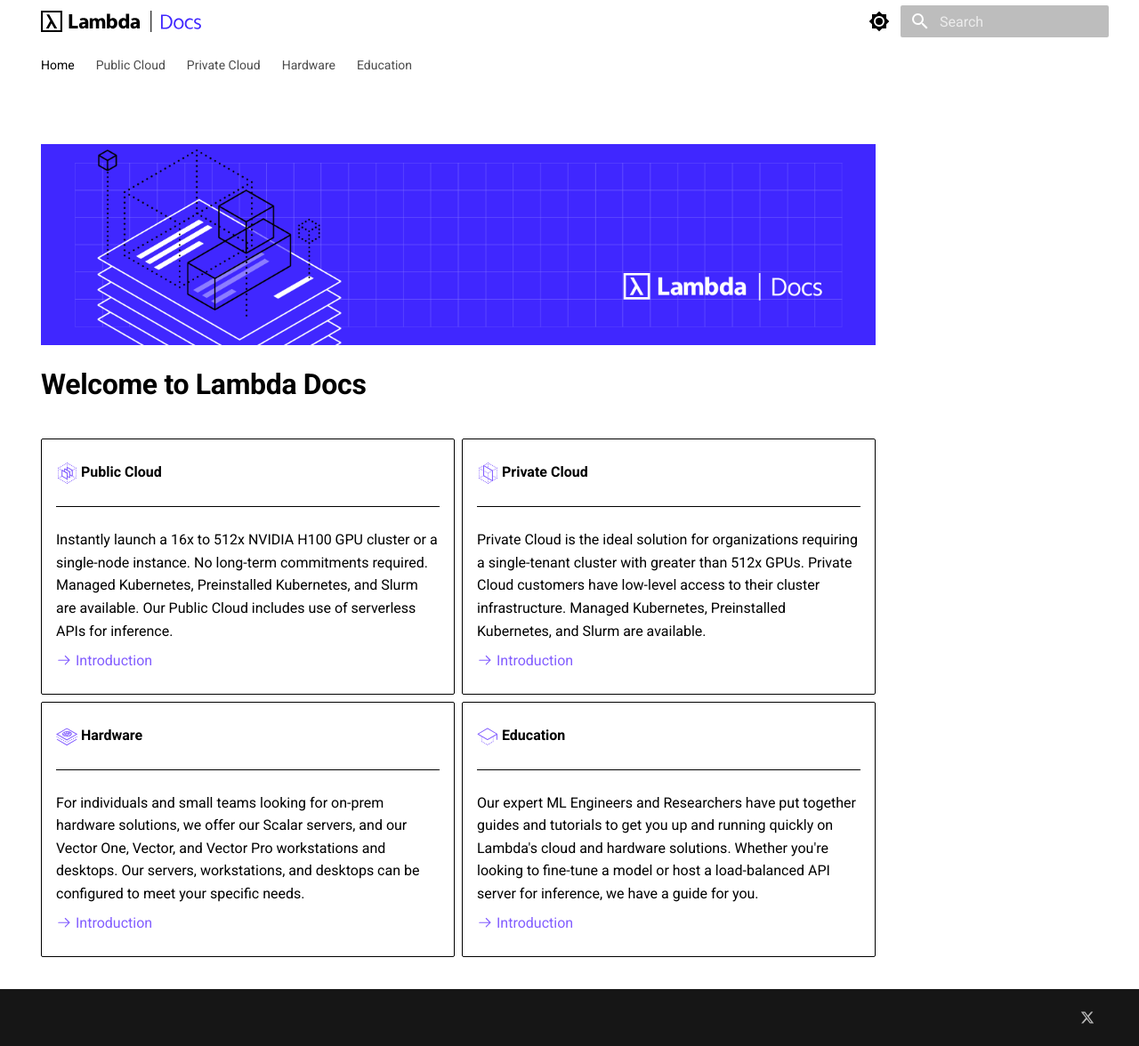
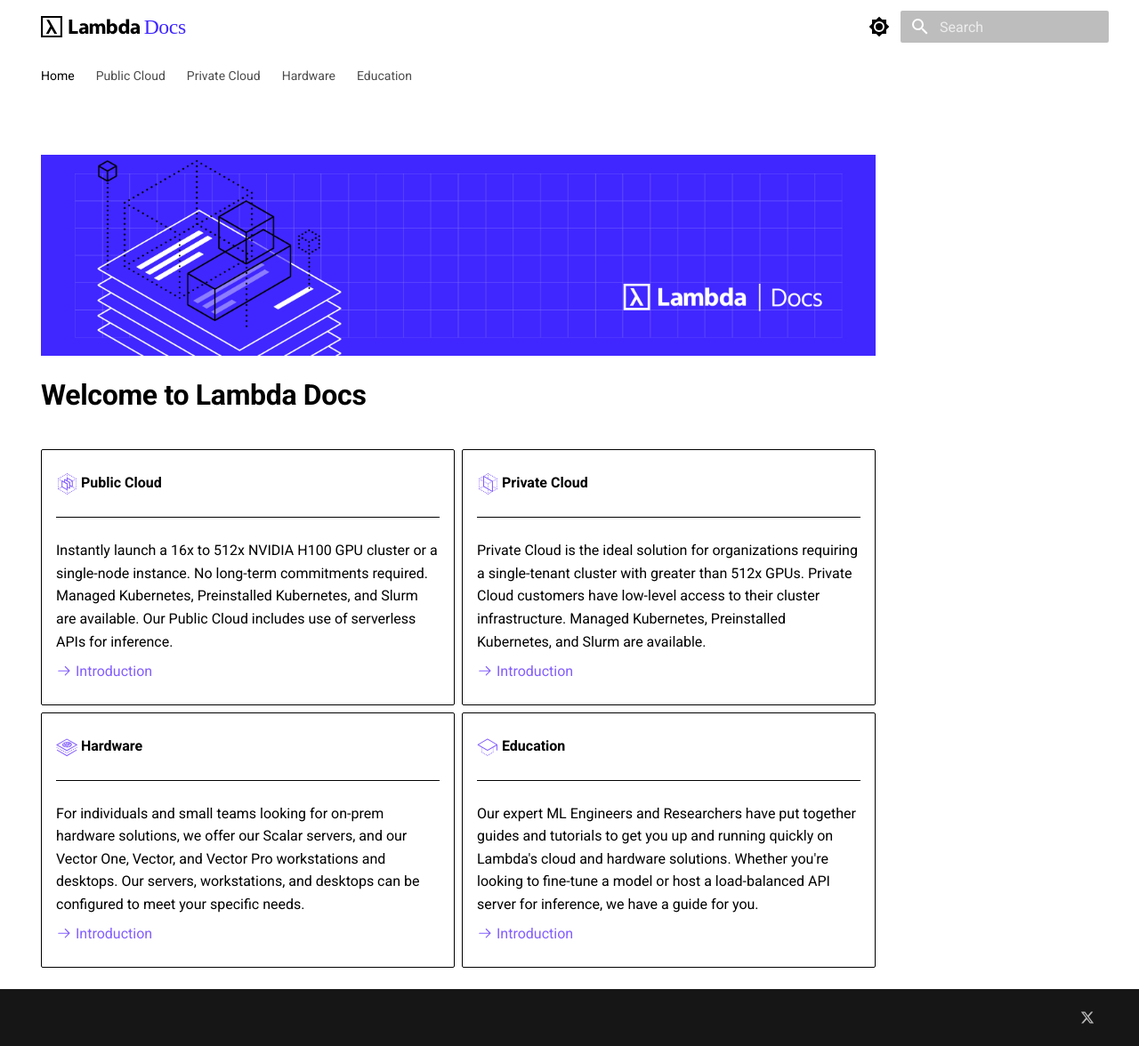
Before and after one commit to cbrownstein-lambda/lambda-docs-mkdocs, an MkDocs documentation site: the page built from docs/index.md, in a window 1280 px wide and 1176 px high. Shown: the whole window at 89% size. Built offline with MkDocs 1.6.1 and Material for MkDocs 9.7.7, drawn with Linux system fonts in a browser that asks for light colours; a script that is not in the unit is left out.

Commit message:
Flesh out dark mode. Make things look better on mobile.

```diff
--- a/docs/assets/css/extra.css
+++ b/docs/assets/css/extra.css
@@ -14,8 +14,22 @@
     --md-default-fg-color--lightest: #000000;
     --md-primary-fg-color: #825DFF;
     --md-typeset-color: #000000;
+
+    .md-header__inner .md-logo img,
+    .md-nav--primary .md-nav__title .md-logo img {
+        visibility: hidden;
+    }
+    .md-header__inner .md-logo,
+    .md-nav--primary .md-nav__title .md-logo {
+        background-image: url('../images/lambda/lambda-docs-logo-light-mode.svg') !important;
+        background-size: contain;
+        background-repeat: no-repeat;
+        height: 1.2rem;
+        margin: .9rem .6rem;
+    }
     .md-nav--primary .md-nav__title {
-        color: #FFFFFF;
+        background-color: #FFFFFF;
+        color: #000000;
     }
     .md-tabs {
         background-color: #FFFFFF;
@@ -43,9 +57,41 @@
     --md-default-fg-color--lightest: #FFFFFF;
     --md-primary-fg-color: #825DFF;
     --md-typeset-color: #FFFFFF;
+
+    .md-header {
+        background-color: hsla(var(--md-hue),15%,8%,1);
+    }
+    .md-header__inner .md-logo img,
+    .md-nav--primary .md-nav__title .md-logo img {
+        visibility: hidden;
+    }
+    .md-header__inner .md-logo,
+    .md-nav--primary .md-nav__title .md-logo {
+        background-image: url('../images/lambda/lambda-docs-logo-dark-mode.svg') !important;
+        background-size: contain;
+        background-repeat: no-repeat;
+        height: 1.2rem;
+        margin: .9rem .6rem;
+    }
+    .md-icon svg {
+        fill: var(--md-default-fg-color);
+    }
+    @media screen and (min-width: 60em) {
+        .md-search__form {
+            background-color: #ffffff1f;
+        }
+    }
+    [data-md-toggle=search]:checked~.md-header .md-search__form {
+        background-color: #ffffff2f;
+    }
+    .md-nav--primary .md-nav__title {
+        background-color: var(--md-default-bg-color);
+        color: var(--md-default-fg-color);
+    }
+
     .md-tabs {
-        background-color: #F9F9F9;
-        color: #000000;
+        background-color: hsla(var(--md-hue),15%,8%,1); /* Based on footer BG color */
+        color: var(--md-default-fg-color);
     }
     .md-typeset h1 {
         font-weight: 900;
--- a/mkdocs.yml
+++ b/mkdocs.yml
@@ -22,7 +22,7 @@
       toggle:
         icon: material/brightness-4
         name: Switch to light mode
-  logo: assets/images/lambda/lambda_docs_logo.svg
+  logo: assets/images/lambda/lambda-docs-logo-light-mode.svg
   favicon: assets/images/lambda/lambda-logo.png
   custom_dir: overrides
 nav:
```
Also changed, not shown: docs/assets/images/lambda/lambda-docs-logo-dark-mode.svg (added), docs/assets/images/lambda/lambda-docs-logo-light-mode.svg (added).
